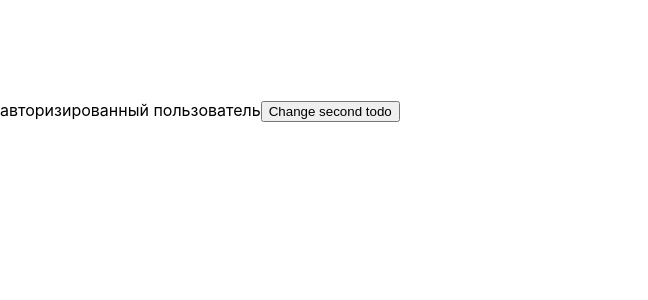
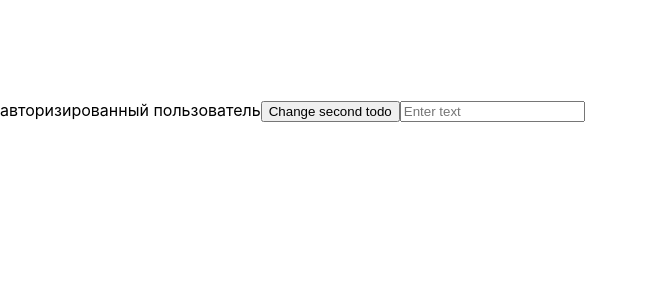
Before and after one commit to LenaMesyachik/ReactHooks, a React (Create React App) app: page / in a window 1280 px wide. Shown: the top 300 px of the page, without its empty margins (0-648 px from the left). Built offline with nearby package versions, Linux system fonts and the light colour scheme.

Commit message:
11.useInput

```diff
--- a/src/App.tsx
+++ b/src/App.tsx
@@ -3,6 +3,7 @@ import './App.css'
 import {AuthContext} from "./AuthContext";
 import {useLocalStorage} from "./useLocalStorage";
 import {initialState} from "./reducer";
+import {UseInput} from "./useInput";
 
 
 const App:FC = () => {
@@ -28,6 +29,7 @@ const App:FC = () => {
             <button onClick={() => setTodos(todos.map((t:any, i:number) => {
                 if (i === 1) t.isCompleted = false
                 return t }))}>Change second todo</button>
+            <UseInput/>
         </div>
 )
 }
--- /dev/null
+++ b/src/useInput.tsx
@@ -0,0 +1,7 @@
+import {useInput} from "./useInputHook";
+
+export const UseInput = () => {
+    const {bind, val} = useInput('')
+    console.log(val)
+    return <input {...bind}  placeholder = 'Enter text' />
+}
--- /dev/null
+++ b/src/useInputHook.tsx
@@ -0,0 +1,13 @@
+import {ChangeEvent, useState} from "react";
+
+export const useInput = (initialValue:any) => {
+    const [val, setVal] = useState(initialValue)
+    const reset = () => {
+        setVal(initialValue)
+    }
+    const bind = {
+        value:val,
+        onChange: (e:ChangeEvent<HTMLInputElement>) => setVal(e.target.value)
+    }
+    return { val, reset, bind}
+}
```
